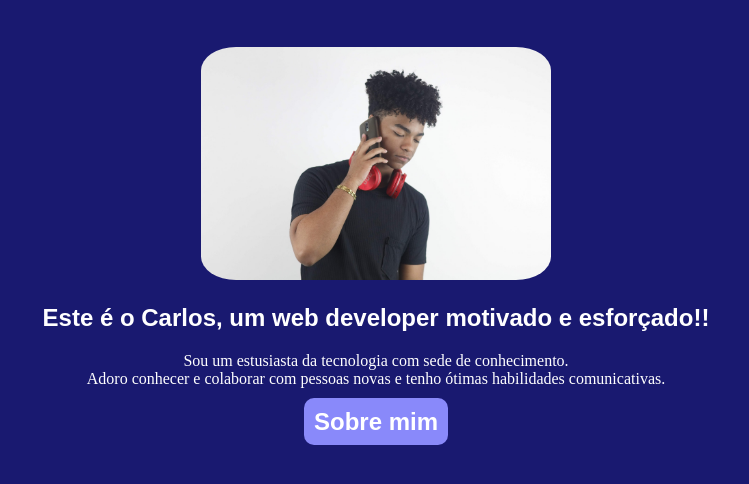
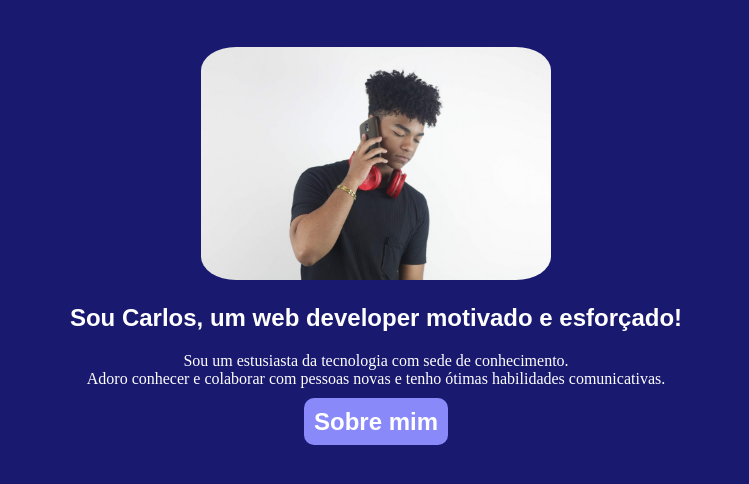
Before and after one commit to kadu2229/kadu2229.github.io, a plain HTML site: page index.html in a window 1280 px wide. Shown: the part 202-686 px from the top of the page, without its empty margins (264-1013 px from the left). Drawn offline with Linux system fonts and the light colour scheme.

Commit message:
correções ortográficas

```diff
--- a/index.html
+++ b/index.html
@@ -13,7 +13,7 @@
     <img id="fotocarlos" src="./imagens/carlos.jpg" alt="">
 
     <h2 class="perfil">
-        Este é o Carlos, um web developer motivado e esforçado!!
+        Sou Carlos, um web developer motivado e esforçado!
     </h2>
 
     <p class="perfil">
```
Also changed, not shown: pessoal.html (+1 -1 lines).
